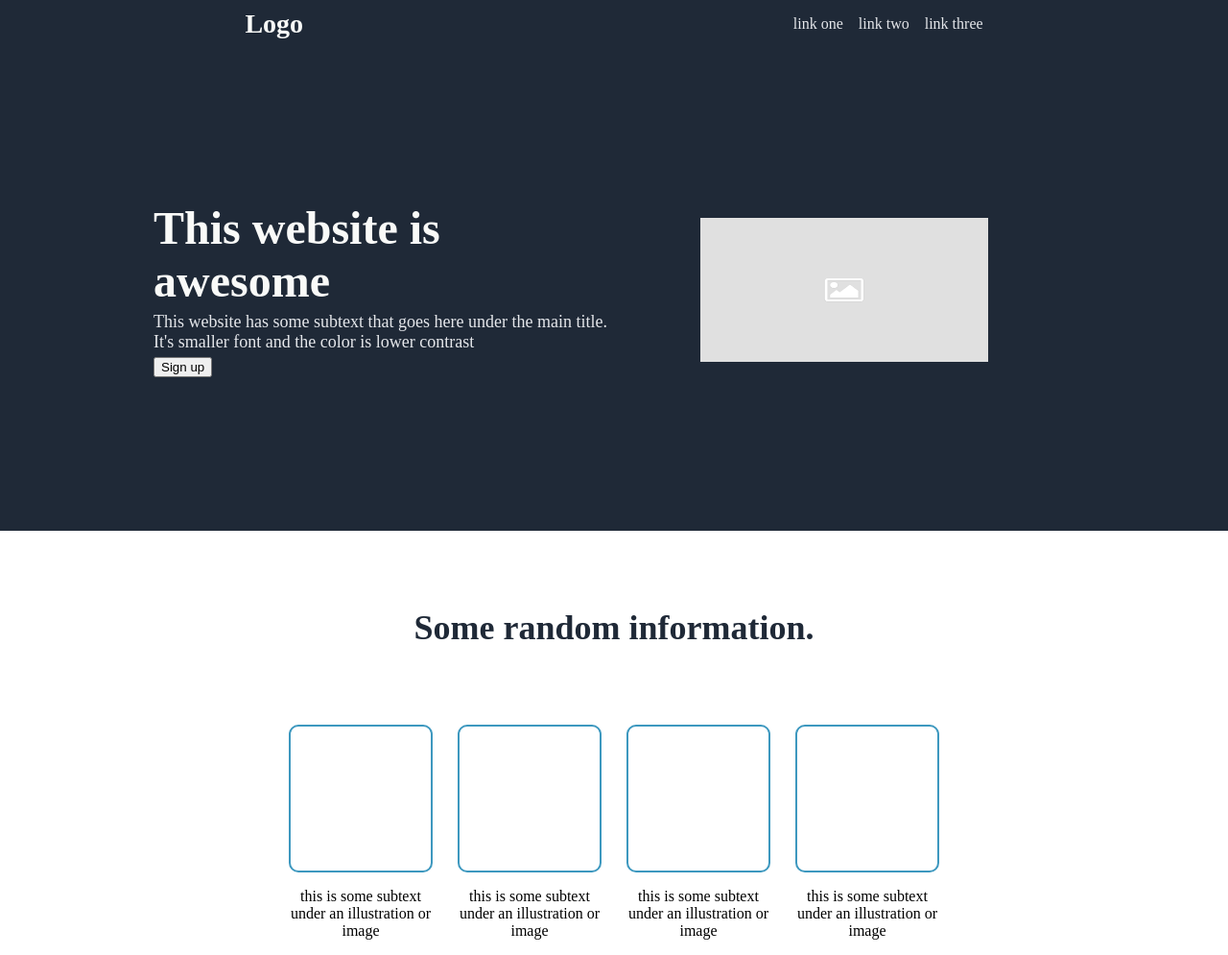
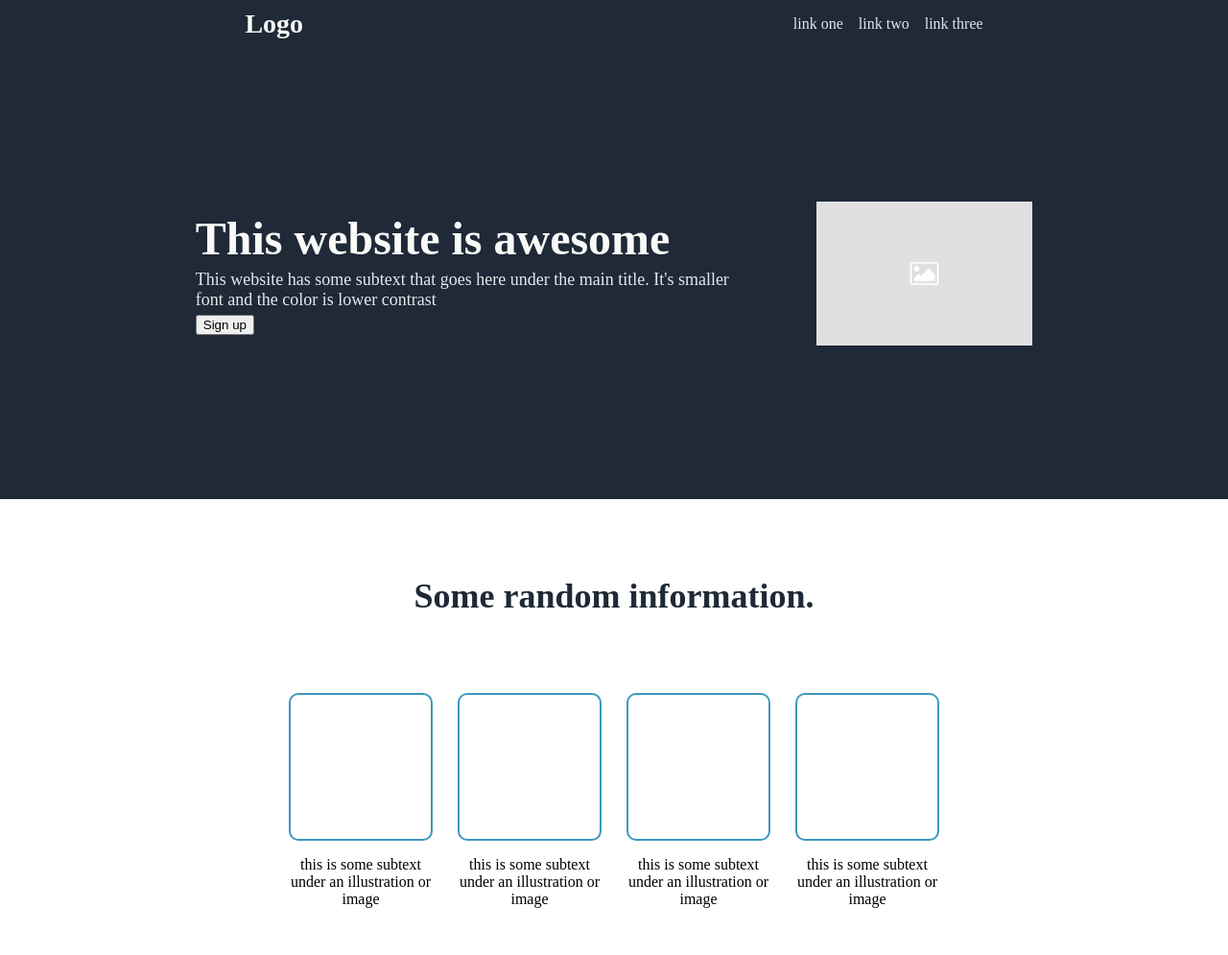
Before and after one commit to hollipolli/odin-landing, a plain HTML site: page index.html in a window 1280 px wide. Shown: the whole page at 96% size. After the commit the page ends 962 px from the top, so only its background shows below. Drawn offline with Linux system fonts and the light colour scheme.

Commit message:
modify .htext and .himgcontainer with max-height/width

```diff
--- a/styles.css
+++ b/styles.css
@@ -30,6 +30,8 @@ html, body
 .htext, .himgcontainer{
     flex: 1;
     margin: 0px;
+    max-width: 70vh;
+    max-height: 50vh;
 }
 .htext{
     flex-direction: column;
@@ -50,6 +52,8 @@ html, body
 }
 .himgcontainer{
     justify-content: center;
+    max-width: fit-content;
+    max-height: fit-content;
 }
 .himg{
     width: 100%;
```
